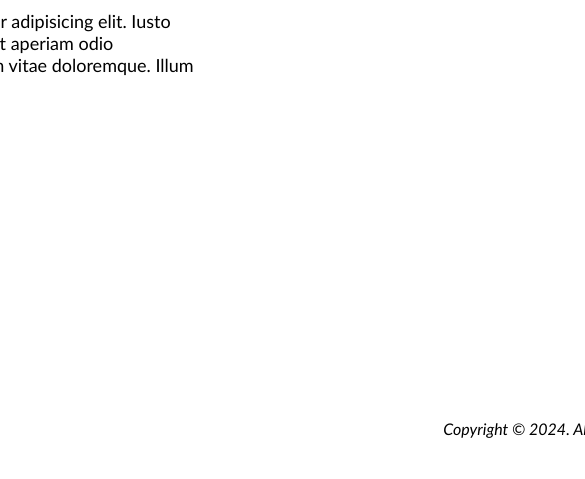
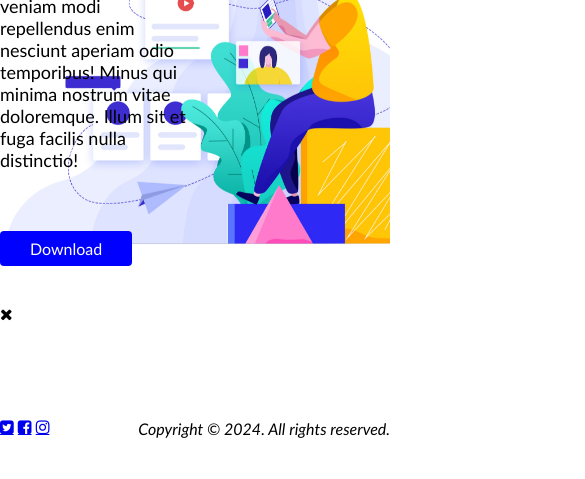
Before and after one commit to MiroslavTretiak/live-video, a website: page index.html in a window 390 px wide. Shown: the part 365-844 px from the top of the page, 585 px wide, since content can reach past the window. Drawn offline with Linux system fonts and the light colour scheme.

Commit message:
Responsive design

```diff
--- a/css/base.css
+++ b/css/base.css
@@ -18,3 +18,28 @@ body {
     width: 1000px;
     margin: 20px calc(50% - 500px);
 }
+
+@media (max-width:1100px) {
+    .container {
+            width: 800px;
+            margin: 20px calc(50% - 500px);
+        }
+}
+@media (max-width:900px) {
+    .container {
+        width: 600px;
+        margin: 20px calc(50% - 300px);
+    }
+}
+@media (max-width:700px) {
+    .container {
+        width: 400px;
+        margin: 20px calc(50% - 200px);
+    }
+}
+@media (max-width:460px) {
+    .container {
+        width: 100%;
+        margin: 20px 0;
+    }
+}
--- a/css/main.css
+++ b/css/main.css
@@ -31,3 +31,18 @@ main {
         justify-content: space-between;
         align-items: center;
 }
+
+.hero {
+    position: fixed;
+    z-index: -1;
+  /*  top:0;
+    right: 0;
+    bottom: 0;
+    left: 0;
+    */
+    inset: 0;
+    background-image: url(../image.png);
+    background-size: contain;
+    background-repeat: no-repeat;
+    background-position: right;
+}
--- a/index.html
+++ b/index.html
@@ -30,6 +30,7 @@
             <h1 class="main-title">Live video</h1>
             <p class="description">Lorem ipsum dolor sit amet consectetur adipisicing elit. Iusto veniam modi repellendus enim nesciunt aperiam odio temporibus! Minus qui minima nostrum vitae doloremque. Illum sit et fuga facilis nulla distinctio!</p>
             <a class="btn" href="#">Download</a>
+            <i class="fa fa-close"></i>
         </div>
     </main>
 
@@ -41,7 +42,7 @@
         </div>
         <p class="copyright">Copyright &copy; 2024. All rights reserved.</p>
     </footer>
-
+    <div class="hero"></div>
 </body>
 
 </html>
```
